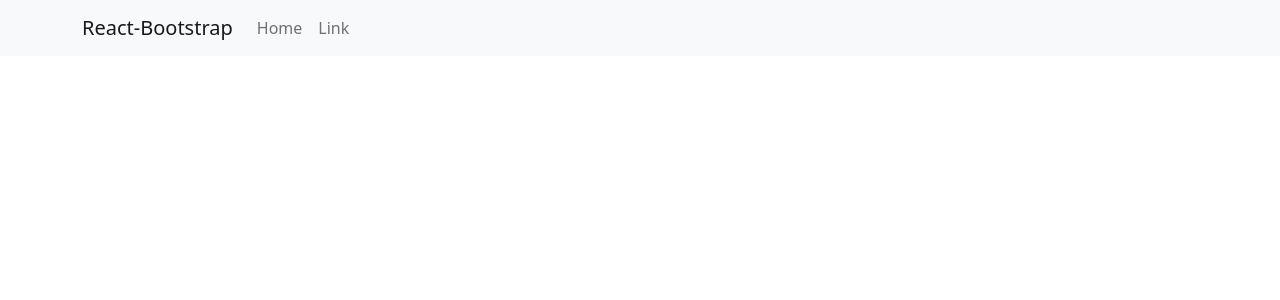
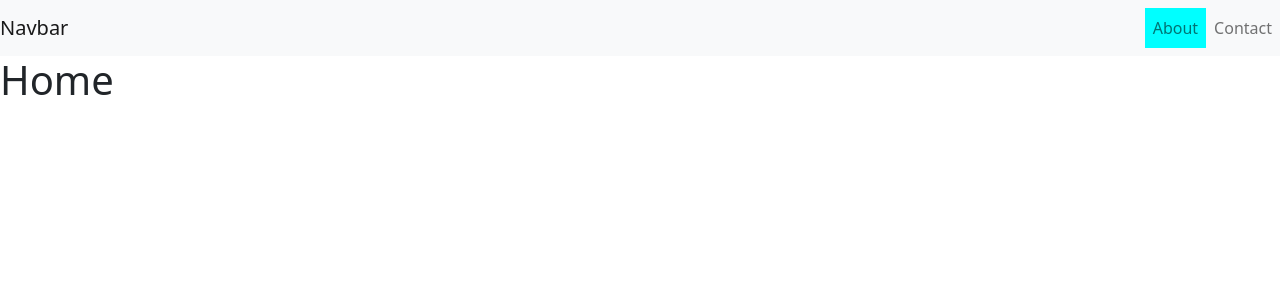
Before and after one commit to scottgeleas/Personal-Trainer, a React (Create React App) app: page / in a window 1280 px wide. Shown: the top 300 px of the page. Built offline with nearby package versions, Linux system fonts and the light colour scheme.

Commit message:
header-nav starter

```diff
--- a/package.json
+++ b/package.json
@@ -8,8 +8,8 @@
     "@testing-library/user-event": "^13.5.0",
     "bootstrap": "^5.1.3",
     "react": "^17.0.2",
-    "react-bootstrap": "^2.1.2",
     "react-dom": "^17.0.2",
+    "react-router-dom": "^6.2.1",
     "react-scripts": "5.0.0"
   },
   "scripts": {
--- a/src/App.js
+++ b/src/App.js
@@ -1,11 +1,18 @@
 import React from 'react';
 import './App.css';
 import Header from './components/Header';
+import { BrowserRouter as Router, Route, Routes } from 'react-router-dom';
 
 function App() {
     return (
         <>
+            <Router>
             <Header />
+                <Routes>
+                <Route exact path="/" element={<h1>Home</h1>} />
+                <Route exact path="/contact" element={<h1>Contact</h1>}/>
+                </Routes>
+            </Router>
         </>
     );
 }
--- a/src/components/Header/index.js
+++ b/src/components/Header/index.js
@@ -1,18 +1,38 @@
 import React from 'react';
-import { Navbar, Container, Nav } from 'react-bootstrap';
+import { Link } from 'react-router-dom';
+import './style.css'
+
 export default function Header() {
     return (
-        <Navbar bg="light" expand="lg">
-            <Container>
-                <Navbar.Brand href="#home">React-Bootstrap</Navbar.Brand>
-                <Navbar.Toggle aria-controls="basic-navbar-nav" />
-                <Navbar.Collapse id="basic-navbar-nav">
-                    <Nav className="me-auto">
-                        <Nav.Link href="#home">Home</Nav.Link>
-                        <Nav.Link href="#link">Link</Nav.Link>
-                    </Nav>
-                </Navbar.Collapse>
-            </Container>
-        </Navbar>
+        <nav class="navbar navbar-expand-lg navbar-light bg-light">
+            <Link to="/"class="navbar-brand">
+                Navbar
+            </Link>
+            <button
+                class="navbar-toggler"
+                type="button"
+                data-toggle="collapse"
+                data-target="#navbarNav"
+                aria-controls="navbarNav"
+                aria-expanded="false"
+                aria-label="Toggle navigation"
+            >
+                <span class="navbar-toggler-icon"></span>
+            </button>
+            <section class="collapse navbar-collapse" id="navbarNav">
+                <ul class="navbar-nav ms-auto">
+                    <li class="nav-item navColor">
+                        <Link to="/" class="nav-link">
+                            About
+                        </Link>
+                    </li>
+                    <li class="nav-item">
+                        <Link to="/contact" class="nav-link">
+                            Contact
+                        </Link>
+                    </li>
+                </ul>
+            </section>
+        </nav>
     );
 }
--- a/src/components/Header/style.css
+++ b/src/components/Header/style.css
@@ -0,0 +1,3 @@
+.navColor {
+    background-color: aqua;
+}
```
Also changed, not shown: 1 other file (tests, documents, lock files or other folders).
